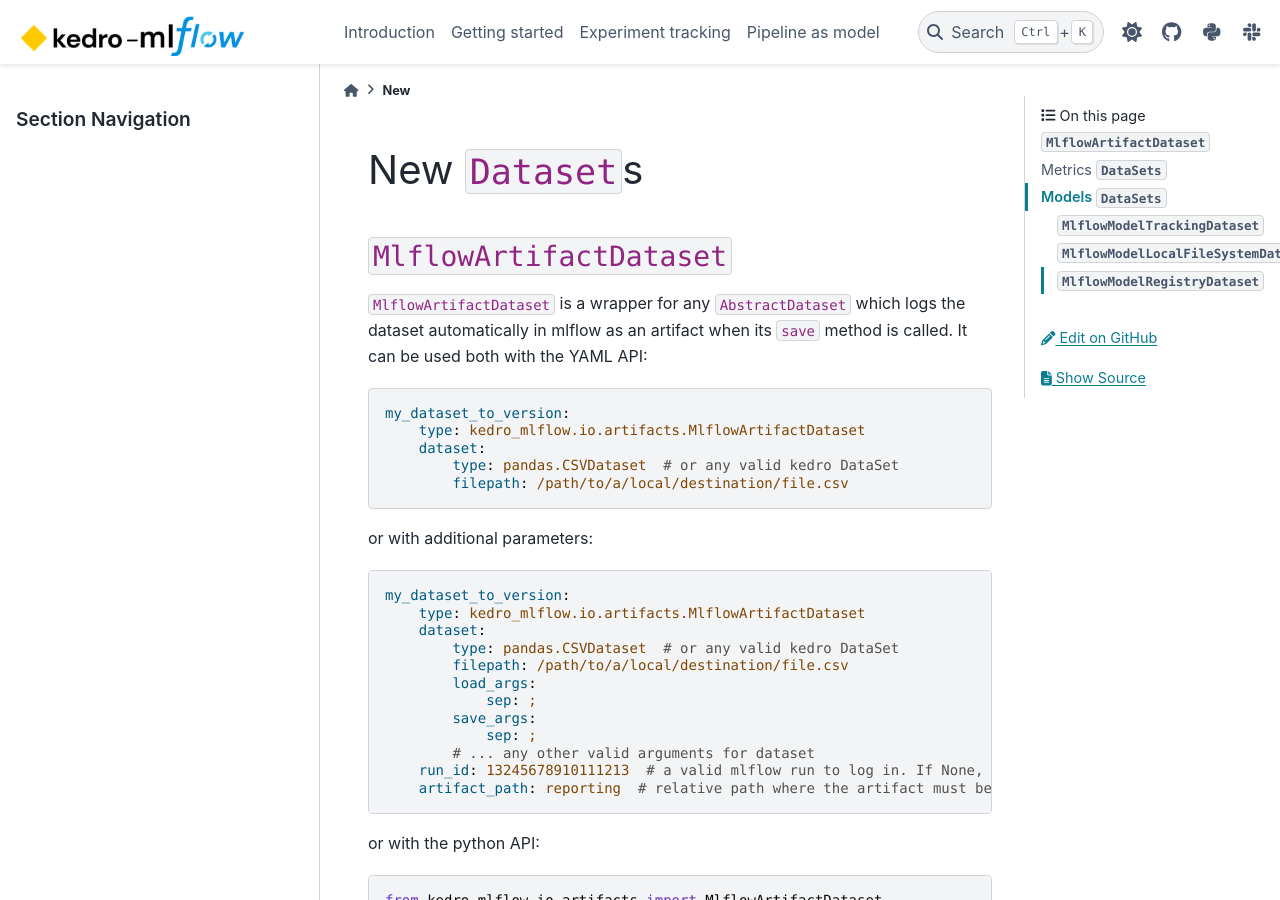
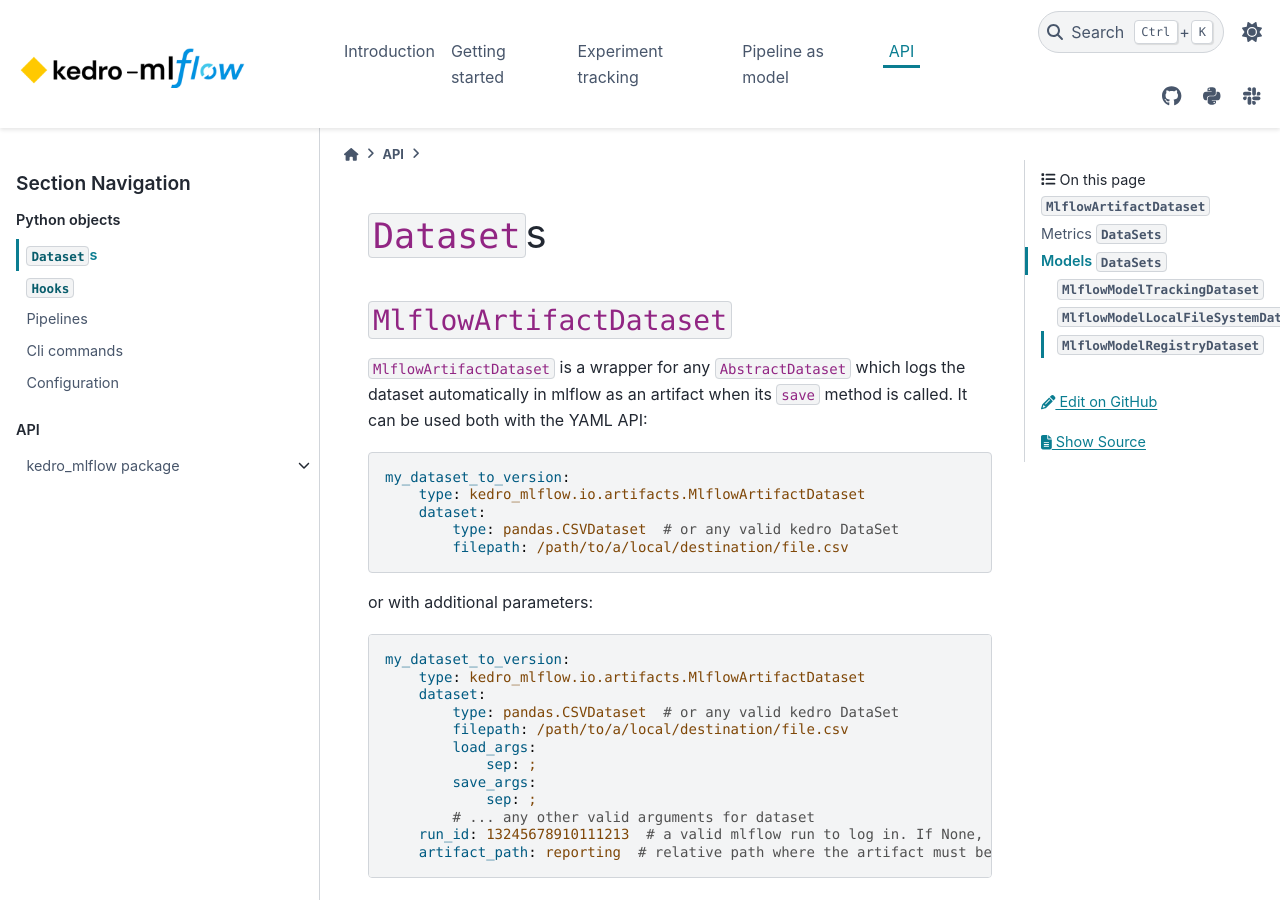
Before and after one commit to Galileo-Galilei/kedro-mlflow, a Sphinx documentation site: the page built from docs/source/05_API/01_python_objects/01_Datasets.md, in a window 1280 px wide and 900 px high. Built offline with Sphinx 7.4.7 and the PyData theme 0.15.4, drawn with Linux system fonts in a browser that asks for light colours.

Commit message:
add PAI doc

````diff
--- a/docs/source/05_API/30_python_objects/01_DataSets.md
+++ b/docs/source/05_API/01_python_objects/01_Datasets.md
@@ -1,4 +1,4 @@
-# New ``Dataset``s
+# ``Dataset``s
 
 ## ``MlflowArtifactDataset``
 
--- a/docs/source/05_API/31_API/kedro_mlflow.io.rst
+++ b/docs/source/05_API/02_autoapi/kedro_mlflow.io.rst
@@ -1,7 +1,7 @@
 Datasets
 ==================================
 
-Artifact DataSet
+Artifact Dataset
 -----------------
 
 .. automodule:: kedro_mlflow.io.artifacts.mlflow_artifact_dataset
@@ -9,7 +9,7 @@
    :undoc-members:
    :show-inheritance:
 
-Metrics DataSet
+Metrics Dataset
 ----------------
 
 .. automodule:: kedro_mlflow.io.metrics.mlflow_metric_dataset
@@ -28,7 +28,7 @@
    :undoc-members:
    :show-inheritance:
 
-Models DataSet
+Models Dataset
 ---------------
 
 .. automodule:: kedro_mlflow.io.models.mlflow_abstract_model_dataset
--- a/docs/source/05_API/30_python_objects/index.md
+++ /dev/null
@@ -1,14 +0,0 @@
-# Python objects
-
-```{toctree}
----
-hidden: true
-maxdepth: -1
----
-
-01_DataSets
-02_Hooks
-03_Pipelines
-04_CLI
-05_Configuration
-```
--- /dev/null
+++ b/docs/source/05_API/index.md
@@ -0,0 +1,18 @@
+
+# API
+
+```{toctree}
+:caption: Python objects
+
+01_python_objects/01_Datasets
+01_python_objects/02_Hooks
+01_python_objects/03_Pipelines
+01_python_objects/04_CLI
+01_python_objects/05_Configuration
+```
+
+```{toctree}
+:caption: API
+
+02_autoapi/kedro_mlflow
+```
````
Also changed, not shown: docs/index.md (+1 -0 lines), docs/source/05_API/01_python_objects/02_Hooks.md (renamed from docs/source/05_API/30_python_objects/02_Hooks.md), docs/source/05_API/01_python_objects/03_Pipelines.md (renamed from docs/source/05_API/30_python_objects/03_Pipelines.md), docs/source/05_API/01_python_objects/04_CLI.md (renamed from docs/source/05_API/30_python_objects/04_CLI.md), docs/source/05_API/01_python_objects/05_Configuration.md (renamed from docs/source/05_API/30_python_objects/05_Configuration.md), docs/source/05_API/02_autoapi/kedro_mlflow.config.rst (renamed from docs/source/05_API/31_API/kedro_mlflow.config.rst), docs/source/05_API/02_autoapi/kedro_mlflow.framework.cli.rst (renamed from docs/source/05_API/31_API/kedro_mlflow.framework.cli.rst), docs/source/05_API/02_autoapi/kedro_mlflow.framework.hooks.rst (renamed from docs/source/05_API/31_API/kedro_mlflow.framework.hooks.rst), docs/source/05_API/02_autoapi/kedro_mlflow.mlflow.rst (renamed from docs/source/05_API/31_API/kedro_mlflow.mlflow.rst), docs/source/05_API/02_autoapi/kedro_mlflow.pipeline.rst (renamed from docs/source/05_API/31_API/kedro_mlflow.pipeline.rst), docs/source/05_API/02_autoapi/kedro_mlflow.rst (renamed from docs/source/05_API/31_API/kedro_mlflow.rst).
